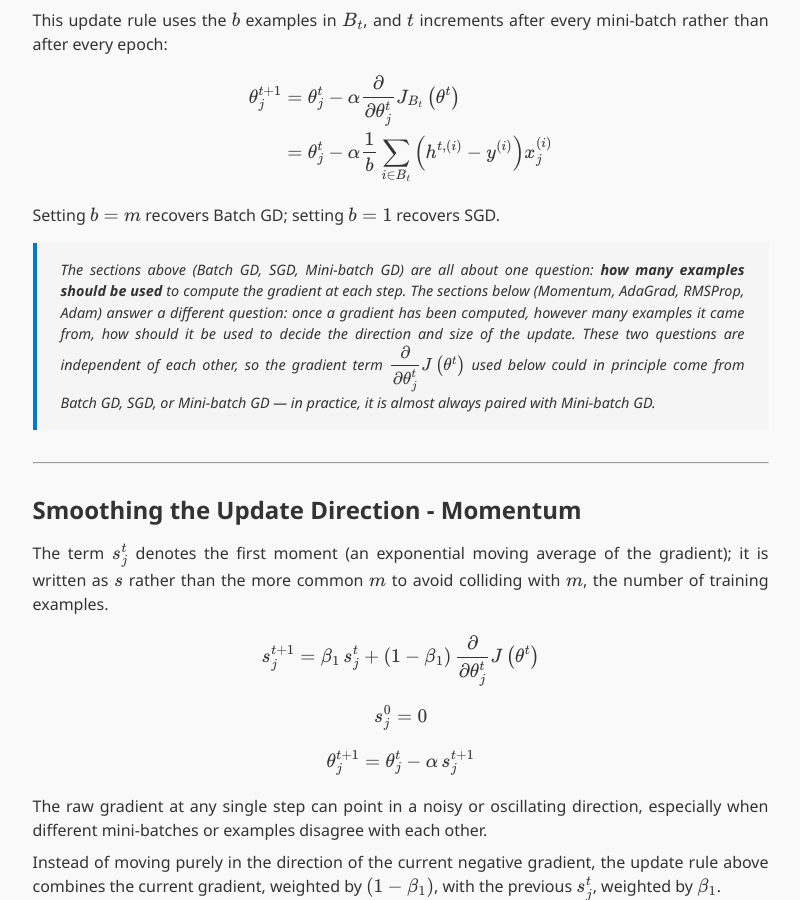
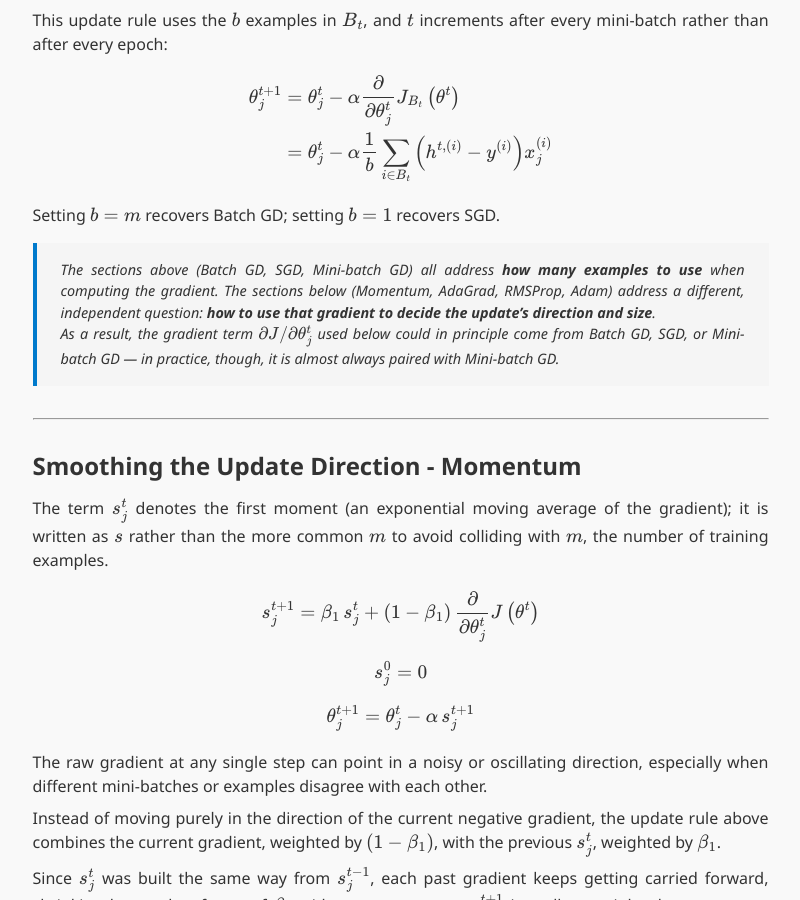
Before and after one commit to wyatthoho/wyatthoho.github.io, a Jekyll site: the page built from _ml_notes/roadmap-to-gradient-descent-optimizers.md, in a window 1280 px wide and 900 px high, scrolled down 1581 px. Shown: the whole window, without its empty margins (232-1032 px from the left). Built offline with Jekyll 4.4.1, drawn with Linux system fonts in a browser that asks for light colours; nearby versions of some CDN libraries.

Commit message:
Clarify explanation of gradient computation and update direction in optimization sections

```diff
--- a/_ml_notes/roadmap-to-gradient-descent-optimizers.md
+++ b/_ml_notes/roadmap-to-gradient-descent-optimizers.md
@@ -72,7 +72,9 @@ $$
 
 Setting $b=m$ recovers Batch GD; setting $b=1$ recovers SGD.
 
-> The sections above (Batch GD, SGD, Mini-batch GD) are all about one question: **how many examples should be used** to compute the gradient at each step. The sections below (Momentum, AdaGrad, RMSProp, Adam) answer a different question: once a gradient has been computed, however many examples it came from, how should it be used to decide the direction and size of the update. These two questions are independent of each other, so the gradient term $\dfrac{\partial}{\partial\theta_j^{t}}J\left(\theta^{t}\right)$ used below could in principle come from Batch GD, SGD, or Mini-batch GD — in practice, it is almost always paired with Mini-batch GD.
+> The sections above (Batch GD, SGD, Mini-batch GD) all address **how many examples to use** when computing the gradient. The sections below (Momentum, AdaGrad, RMSProp, Adam) address a different, independent question: **how to use that gradient to decide the update's direction and size**.
+>
+> As a result, the gradient term $\partial J / \partial \theta_j^{t}$ used below could in principle come from Batch GD, SGD, or Mini-batch GD — in practice, though, it is almost always paired with Mini-batch GD.
 
 ---
 
```
